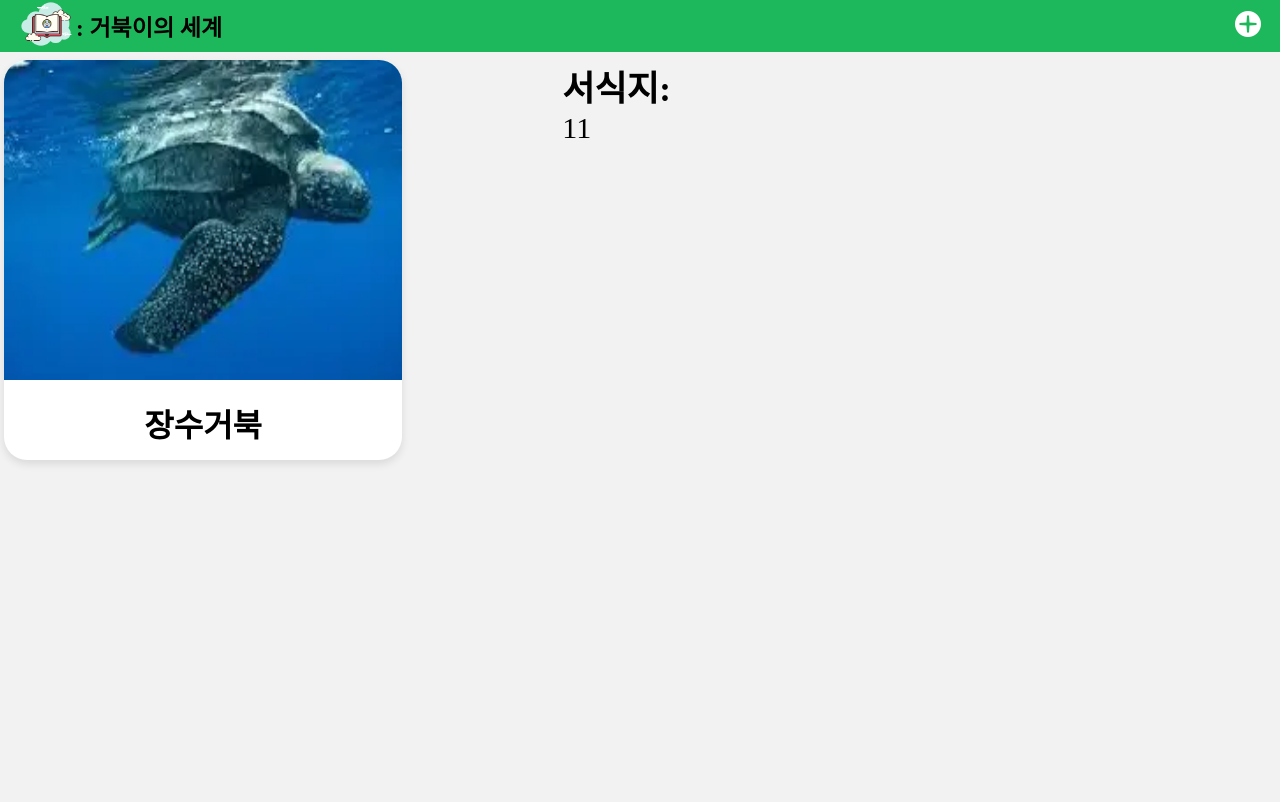
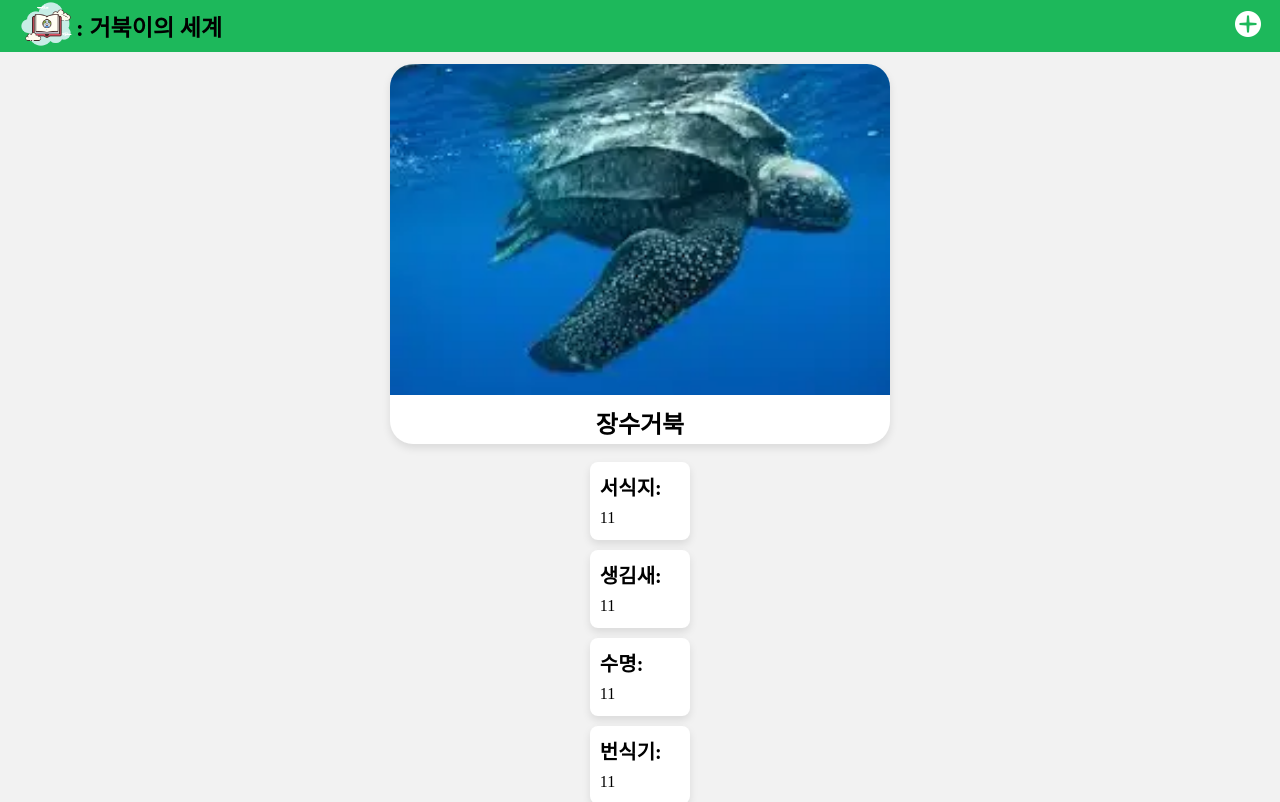
Before and after one commit to ts4187/TurtleBook, a Vue app: page /turtle/1 in a window 1280 px wide. Shown: the top 802 px of the page. Built offline with nearby package versions, Linux system fonts and the light colour scheme.

Commit message:
바다거북 상세페이지 리뉴얼

```diff
--- a/src/components/STDetail.vue
+++ b/src/components/STDetail.vue
@@ -89,11 +89,34 @@ onMounted(async () => {
         <img class="turtle_image" :src="turtle.src" :alt="turtle.alt" />
         <h1 class="turtle_name">{{ turtle.alt }}</h1>
       </div>
-      <div class="habitat_box">
-        <h3>서식지:</h3>
-        <p>{{ turtle.habitat }}</p>
+      <div>
+        <div class="habitat_box">
+          <h3>서식지:</h3>
+          <p>{{ turtle.habitat }}</p>
+        </div>
+        <div class="appear_box">
+          <h3>생김새:</h3>
+          <p>{{ turtle.appear }}</p>
+        </div>
+        <div class="lifespan_box">
+          <h3>수명:</h3>
+          <p>{{ turtle.lifespan }}</p>
+        </div>
+        <div class="breeding_season_box">
+          <h3>번식기:</h3>
+          <p>{{ turtle.breeding_season }}</p>
+        </div>
+        <div class="distribution_box">
+          <h3>분포현황:</h3>
+          <p>{{ turtle.distribution }}</p>
+        </div>
+        <div class="threats_box">
+          <h3>위협요인</h3>
+          <p>{{ turtle.threats }}</p>
+        </div>
       </div>
     </div>
+
     <div v-else class="STDetail_container">
       <p>해당하는 바다거북을 찾을 수 없습니다.</p>
     </div>
@@ -104,23 +127,26 @@ onMounted(async () => {
 * {
   margin: 0;
   padding: 0;
+  box-sizing: border-box;
 }
 
 .STDetail_container {
   padding-top: 7vh;
   display: flex;
+  flex-direction: column;
+  align-items: center;
   width: 100vw;
-  height: 100vh;
+  min-height: 100vh;
   background-color: #f2f2f2;
 }
 
 .img_container {
-  margin-left: 0.5vh;
+  margin: 1vh 0;
+  display: flex;
   flex-direction: column;
-  display: flex;
-  width: 500px;
-  height: 400px;
-  margin-top: 0.5vh;
+  width: 100%;
+  height: 380px;
+  max-width: 500px;
   border-radius: 23px;
   box-shadow: 0 4px 8px rgba(0, 0, 0, 0.1);
   background-color: white;
@@ -128,24 +154,64 @@ onMounted(async () => {
 }
 
 .turtle_image {
-  display: flex;
+  height: 87%;
   width: 100%;
-  height: 80%;
+  object-fit: cover;
 }
 
 .turtle_name {
-  margin-top: 20px;
-  display: flex;
-  align-items: center;
-  justify-content: center;
+  margin-top: 10px;
+  font-size: 24px;
+  font-weight: bold;
+  text-align: center;
 }
 
-.habitat_box {
-  font-size: 30px;
-  margin: 0.5vh 20vh 0px;
-  width: 700px;
-  height: 300px;
-  display: flex;
-  flex-direction: column;
+.habitat_box,
+.appear_box,
+.lifespan_box,
+.breeding_season_box,
+.distribution_box,
+.threats_box {
+  width: 100%;
+  max-width: 800px;
+  margin: 10px 0;
+  padding: 10px;
+  background-color: white;
+  border-radius: 8px;
+  box-shadow: 0 4px 8px rgba(0, 0, 0, 0.1);
+}
+
+h3 {
+  font-size: 20px;
+  margin-bottom: 5px;
+}
+
+p {
+  font-size: 16px;
+  line-height: 1.5;
+}
+
+/* 반응형 디자인 -> width 가 768 미만일 때 사용하게 만들었음 */
+@media (max-width: 768px) {
+  .img_container {
+    width: 90%;
+  }
+
+  .habitat_box,
+  .appear_box,
+  .lifespan_box,
+  .breeding_season_box,
+  .distribution_box,
+  .threats_box {
+    width: 90%;
+  }
+
+  h3 {
+    font-size: 18px;
+  }
+
+  p {
+    font-size: 14px;
+  }
 }
 </style>
```
